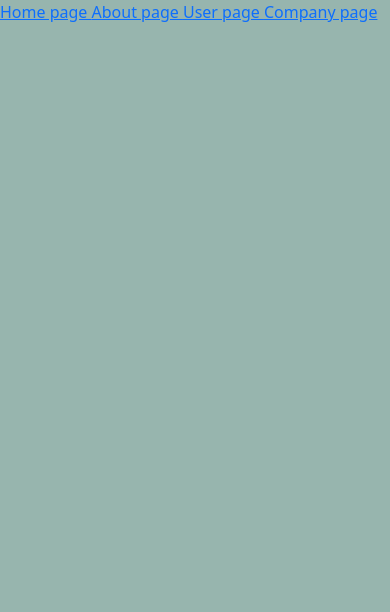
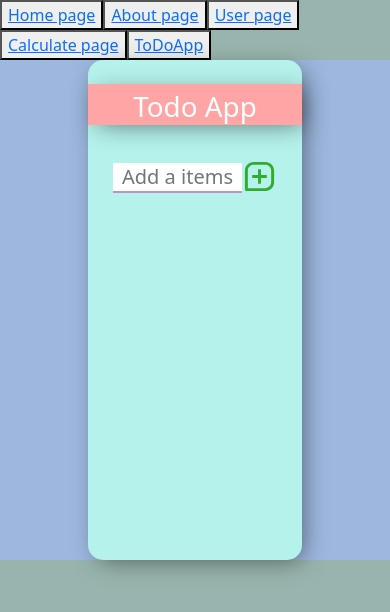
Before and after one commit to Kaushik2876/kaushikReactPractice, a React (Create React App) app: page /toDoApp in a window 390 px wide. Shown: the top 612 px of the page. Built offline with nearby package versions, Linux system fonts and the light colour scheme.

Commit message:
Create ToDoApp

```diff
--- a/package.json
+++ b/package.json
@@ -3,6 +3,7 @@
   "version": "0.1.0",
   "private": true,
   "dependencies": {
+    "@fortawesome/react-fontawesome": "^0.1.18",
     "@testing-library/jest-dom": "^5.16.3",
     "@testing-library/react": "^12.1.4",
     "@testing-library/user-event": "^13.5.0",
@@ -11,6 +12,7 @@
     "react": "^18.0.0",
     "react-bootstrap": "^2.2.3",
     "react-dom": "^18.0.0",
+    "react-icons": "^4.3.1",
     "react-router-dom": "^6.2.2",
     "react-scripts": "^5.0.0",
     "typescript": "^4.6.3",
--- a/src/Container/About/index.tsx
+++ b/src/Container/About/index.tsx
@@ -9,7 +9,7 @@ const About = ()=>{
     let greeting = '';
     const cssStyle: any= { };
 
-    if(curDate >= 1 && curDate <=12){
+    if(curDate >= 1 && curDate < 12){
         greeting = 'Good Morning'
         cssStyle.color = 'green'
     }
--- /dev/null
+++ b/src/TodoApp/Olcom.tsx
@@ -0,0 +1,16 @@
+import { FaTrash } from "react-icons/fa";
+
+
+const Olcom = (props:any) =>{
+    return (
+    <>
+    <div className="todo_style"> <FaTrash onClick={() =>{
+        props.onSelect(props.id);
+    }}/>
+    <li className="liApp">{props.text} </li>
+    </div>
+    </>
+    );
+}
+
+export default Olcom;
--- /dev/null
+++ b/src/TodoApp/ToApp.tsx
@@ -0,0 +1,59 @@
+import  { useState } from "react";
+import Olcom from "./Olcom";
+import { BiMessageSquareAdd } from "react-icons/bi";
+
+
+
+const TodoApp = () => {
+  const [inputList, setInputList] = useState("");
+  const [items, setItems] = useState<any>([]);
+
+  const itemEvent = (event: any) => {
+    setInputList(event.target.value);
+  };
+    const listData = () => {
+        setItems((oldItems:any) => [...oldItems,inputList]
+        );
+      setInputList('');
+    };
+
+    const deleteItems = (id: number) => {
+
+      setItems((oldItems:any) =>{
+        return oldItems.filter((_arrElm:any,index:any) =>{
+          return index !== id;
+        });
+      });
+    }
+  // console.log(listData)
+  return (
+    <>
+      <div className="main_div">
+        <div className="center_div">
+          <br />
+          <h1 className="h1app">Todo App</h1>
+          <br />
+          <input
+            className="inputapp"
+            type="text" value={inputList}
+            placeholder="Add a items"
+            onChange={itemEvent}
+          />
+          <BiMessageSquareAdd className="icon_style" onClick={listData} />
+          <ol className="listapp">
+            {/* <li className="liApp"> {} </li> */}
+            {items?.map((itemval:any,index:number) => {
+             return <Olcom  key={index}
+             id={index}
+             text  = {itemval}
+             onSelect={deleteItems}
+             />
+            })}
+          </ol>
+        </div>
+      </div>
+    </>
+  );
+};
+
+export default TodoApp;
--- a/src/index.css
+++ b/src/index.css
@@ -1,16 +1,16 @@
-/* body {
+body {
   margin: 0;
   font-family: -apple-system, BlinkMacSystemFont, 'Segoe UI', 'Roboto', 'Oxygen',
     'Ubuntu', 'Cantarell', 'Fira Sans', 'Droid Sans', 'Helvetica Neue',
     sans-serif;
   -webkit-font-smoothing: antialiased;
   -moz-osx-font-smoothing: grayscale;
-} */
+}
 
-/* code {
+ code {
   font-family: source-code-pro, Menlo, Monaco, Consolas, 'Courier New',
     monospace;
-} */
+}
 
 #img{
   height: 200px;
@@ -48,3 +48,99 @@ body{
 span{
   color: #ecbae0;
 }
+
+.main_div{
+  width: 100%;
+  height: 100%;
+  background: #9db7de;
+  display: flex;
+  flex-direction: row;
+  justify-content:center;
+  align-items:center;
+  text-align: center;
+}
+
+.center_div{
+  width: 30%;
+  height: 500px;
+  background-color: #b4f2eb;
+  box-shadow:  5px 5px 25px -5px rgba(0,0,0,0.5);
+  border-radius: 15px;
+}
+
+.h1app{
+  color: white;
+  background: transparent;
+  background-color: rgb(255, 165, 165);
+  padding : 6px 0 2px 0;
+  margin-bottom:10px;
+  box-shadow: 5px 5px 25px -5px rgba(0,0,0,0.5);
+}
+
+.inputapp{
+  text-align: center;
+  height: 30px;
+  top: 10px;
+  border: none;
+  font-size:20px;
+  font-weight: 500;
+  width: 60%;
+  border-bottom: 2px solid #c38fca;
+  outline: none;
+}
+
+/* .btn .btn-primary{
+  min-height:40px;
+  width: 40px;
+  height: 30px;
+  border-radius: 50%;
+  background-color: transparent;
+} */
+.icon_style{
+  font-size:35px;
+  color: rgb(51, 172, 43);
+  margin-bottom: 6px;
+  /* border-radius: 60%; */
+}
+
+.listapp{
+  margin-top: 30px;
+}
+.liApp{
+  padding-left: 0px;
+  text-align: left;
+  font-size:20px;
+  font-weight: 500;
+  min-height: 40px;
+  display: flex;
+  align-items: center;
+  color: rgb(84, 111, 113);
+  text-transform: capitalize;
+}
+.todo_style{
+  display: flex;
+  flex-direction: row;
+  justify-content:left;
+  margin-left: 50px;
+  align-items: center;
+}
+/*
+.todo_style .btn{
+  min-height:40px;
+  width: 40px;
+  border-radius: 50%;
+  border-color: transparent;
+  background-color: rgb(150, 201, 216);
+  color: #fff;
+  font-size:20px;
+  border: none;
+  outline : none;
+  margin-left: 10px;
+  box-shadow: 5px 5px 15px -5px rgba(0, 0, 0, 0.3);
+} */
+
+@media (max-width:768px){
+  .center_div{
+    width: 55%;
+  }
+}
--- a/src/root.js
+++ b/src/root.js
@@ -9,15 +9,18 @@ import 'bootstrap/dist/css/bootstrap.min.css';
 import './index.css'
 import App from "./App"
 import View from "Container/Home/View";
+import TodoApp from "TodoApp/ToApp";
 
 const Root =()=> {
   // console.log("Root")
   return (
       <Router>
-        <Link to="/">Home page  </Link>
-        <Link to="/about">About page  </Link>
-        <Link to="/User">User page  </Link>
-        <Link to="/cdata">Company page  </Link>
+        <button><Link to="/">Home page  </Link></button>
+        <button><Link to="/about">About page  </Link></button>
+        <button><Link to="/User">User page  </Link></button>
+        <button><Link to="/cdata">Calculate page  </Link></button>
+        <button><Link to="/toDoApp">ToDoApp </Link></button>
+
         <Routes>
         <Route path="/" element={<Home/>} exact/>
         <Route path="/about" element={<About/>} exact/>
@@ -25,6 +28,10 @@ const Root =()=> {
         <Route path="/myLocation" element={<Loc/>} exact/>
         <Route path="/cdata" element={<App/>}/>
         <Route path="product/:productId" element={<View/>}/>
+
+        <Route path="/toDoApp" element={<TodoApp/>} exact/>
+
+
         </Routes>
       </Router>
 
```
Also changed, not shown: 1 other file (tests, documents, lock files or other folders).
